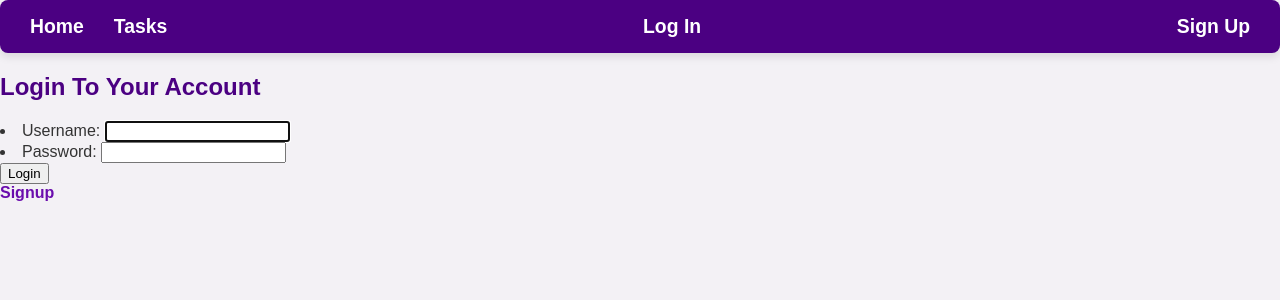
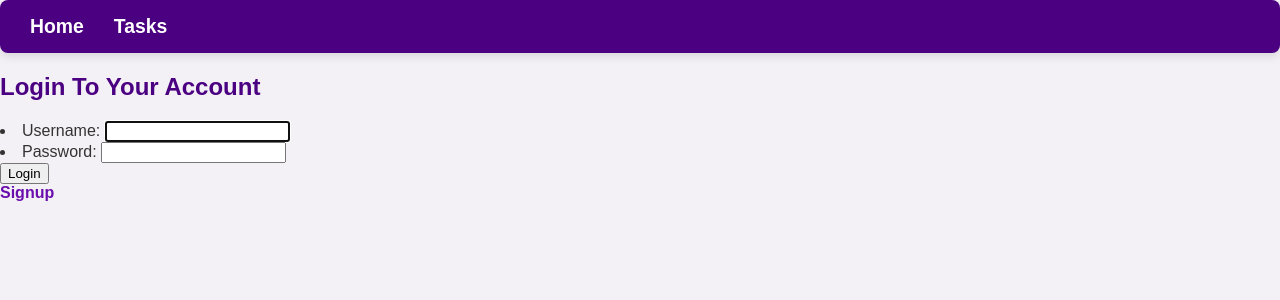
Before and after one commit to Deebhoy/deebhoy-django-todolist, a Django app: page /accounts/ in a window 1280 px wide. Shown: the top 300 px of the page. Run offline with Django 5.2, Linux system fonts and the light colour scheme.

Commit message:
first commit

```diff
--- a/templates/base.html
+++ b/templates/base.html
@@ -35,10 +35,10 @@
             </li>
             {% else %}
             <li>
-                <a href="{% url 'login' %}"> Log In </a>
+
             </li>
             <li>
-                <a href="{% url 'signup' %}"> Sign Up </a>
+
             </li>
             {% endif %}
     </nav>
```
Also changed, not shown: db.sqlite3.
